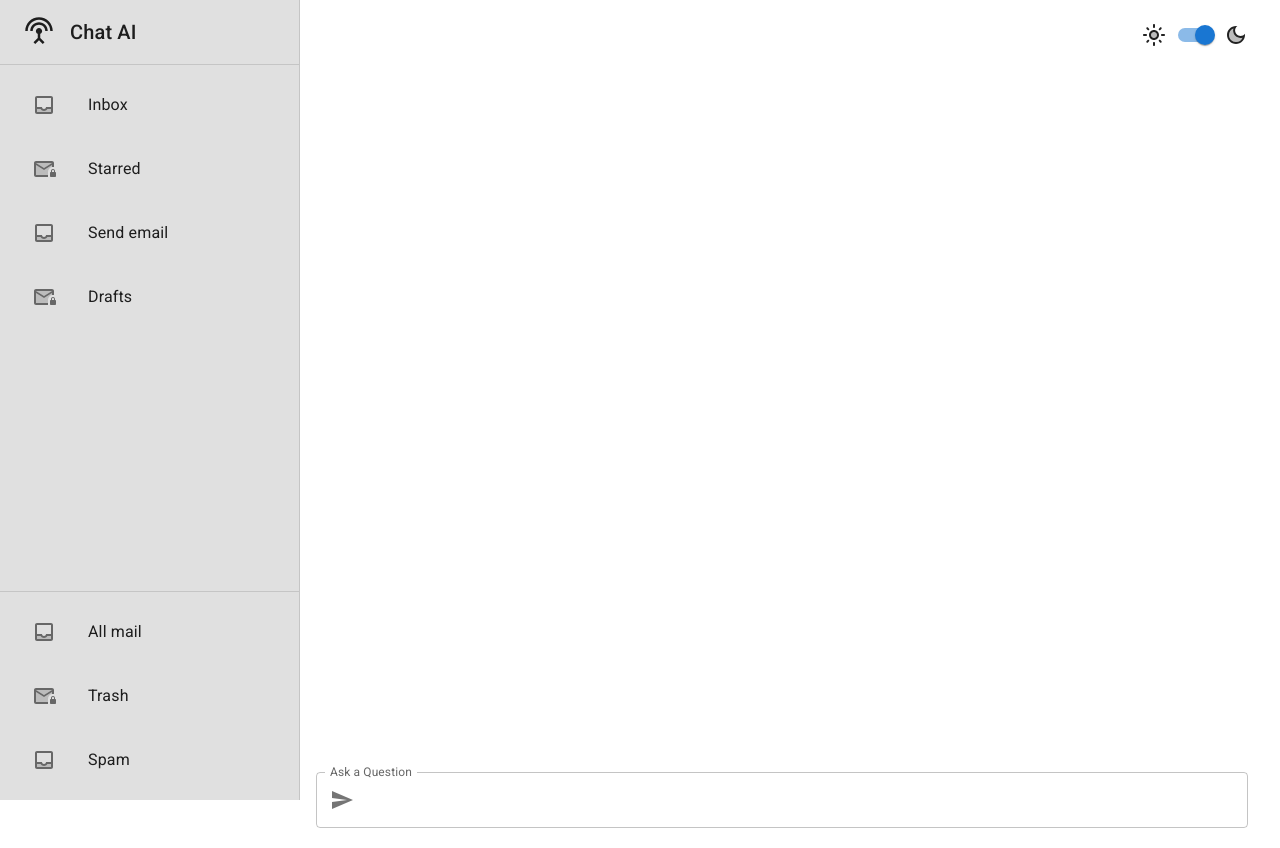
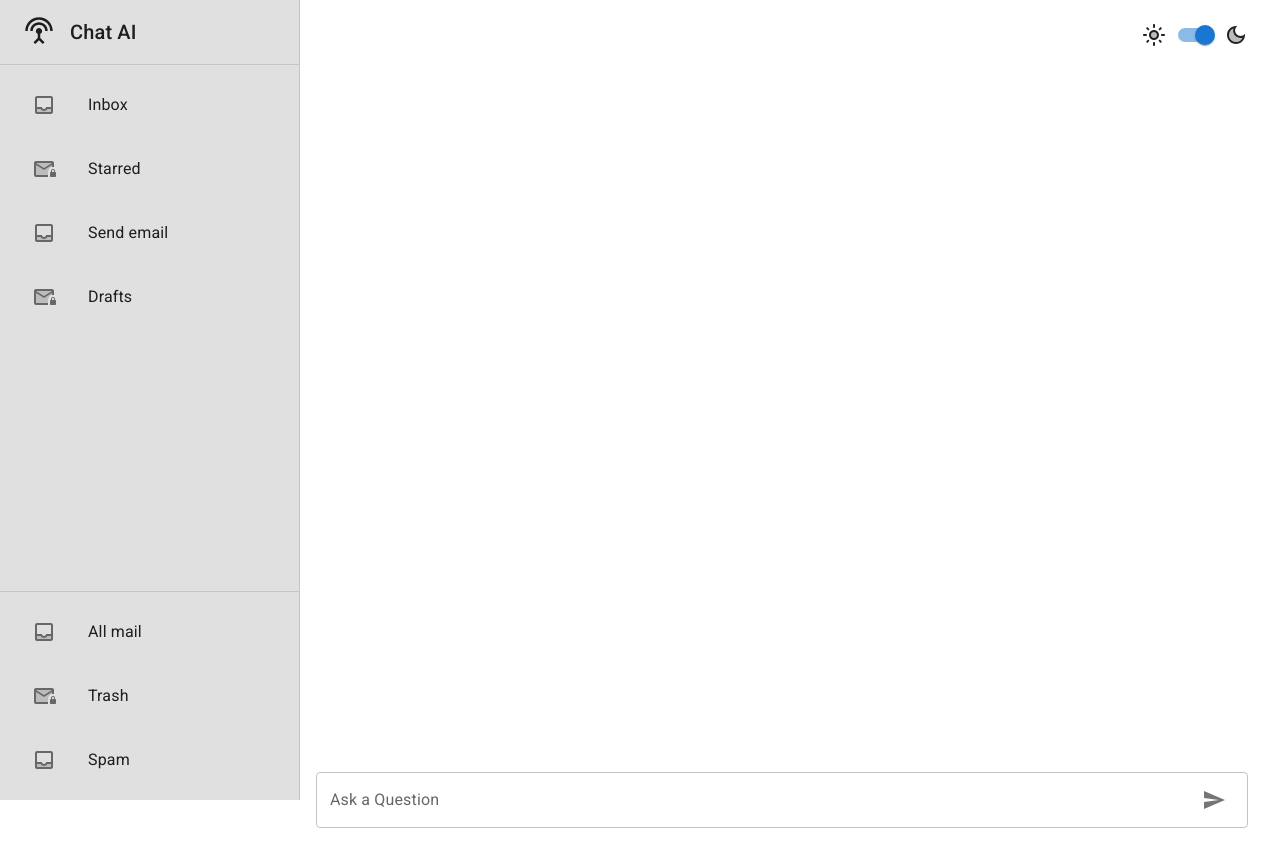
Before and after one commit to sai-public-user/chat-ai, a React (Create React App) app: page / in a window 1280 px wide. Built offline with nearby package versions, Linux system fonts and the light colour scheme.

Commit message:
ensAndroment change

```diff
--- a/src/Components/Chat.js
+++ b/src/Components/Chat.js
@@ -34,7 +34,7 @@ export function ChatInput({ onSend }) {
         onChange={handleChange}
         value={message}
         InputProps={{
-          startAdornment: (
+          endAdornment: (
             <InputAdornment position="start" onClick={sendMessage}>
               <SendSharp />
             </InputAdornment>
```
